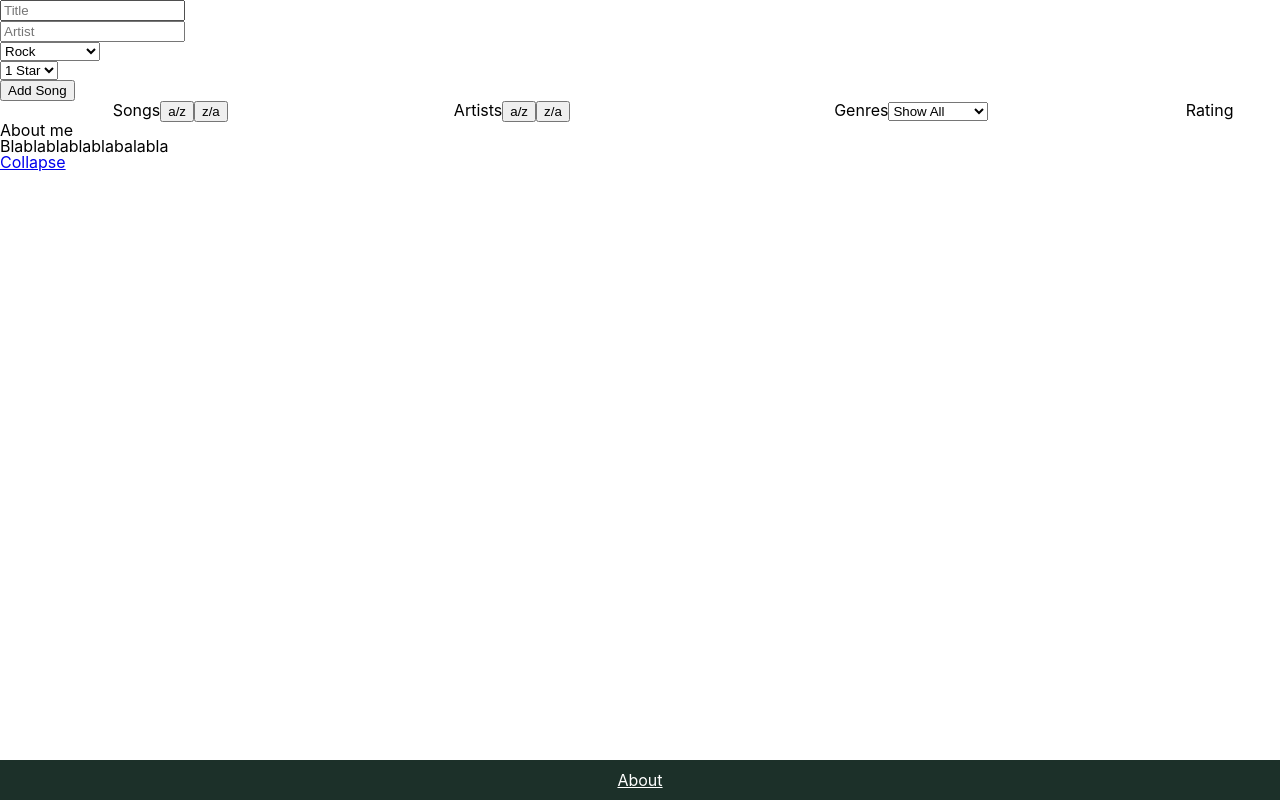
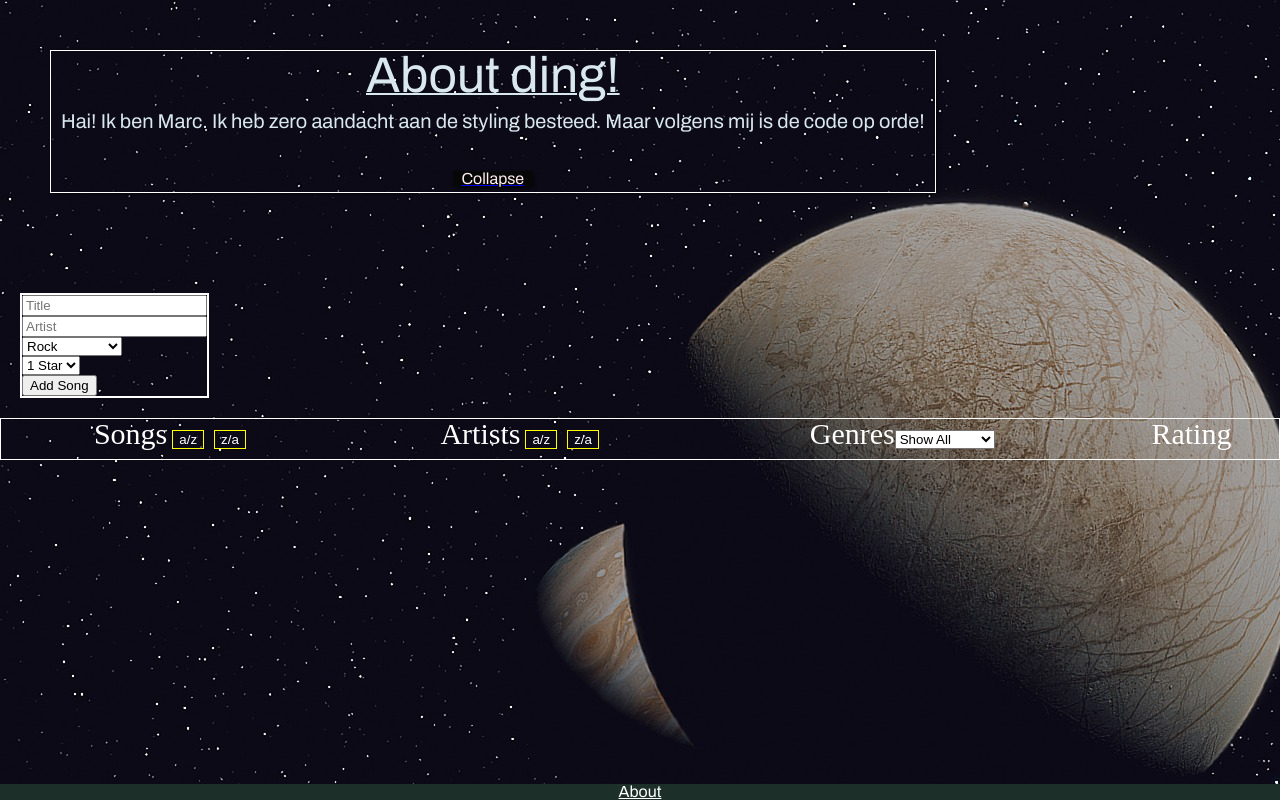
Before and after one commit to stuvxxx/songsaver, a React (Create React App) app: page /about in a window 1280 px wide. Built offline with nearby package versions, Linux system fonts and the light colour scheme.

Commit message:
KLAAHAAAR

```diff
--- a/package.json
+++ b/package.json
@@ -3,6 +3,10 @@
   "version": "0.1.0",
   "private": true,
   "dependencies": {
+    "@fortawesome/fontawesome-svg-core": "^6.1.1",
+    "@fortawesome/free-regular-svg-icons": "^6.1.1",
+    "@fortawesome/free-solid-svg-icons": "^6.1.1",
+    "@fortawesome/react-fontawesome": "^0.1.18",
     "@testing-library/jest-dom": "^5.16.4",
     "@testing-library/react": "^13.2.0",
     "@testing-library/user-event": "^13.5.0",
--- a/src/App.js
+++ b/src/App.js
@@ -10,21 +10,15 @@ import { BrowserRouter as Router, Route, Routes } from "react-router-dom";
 function App() {
   return (
       <Router>
-        <SongOverview />
         <Nav />
         <Routes>
-          <Route path="/" element={<Home />}/>
+          <Route path="/"/>
           <Route path="/about" element={<About />}/>
         </Routes>
-
+        <SongOverview />
       </Router>
   );
 }
 
-const Home = () => {
-  <div>
-    <h1>Bla</h1>
-  </div>
-}
 
 export default App;
--- a/src/Components/About.js
+++ b/src/Components/About.js
@@ -3,11 +3,13 @@ import { Link } from "react-router-dom";
 
 function About() {
     return(
-        <div>
-            <h1>About me</h1>
-            <p>Blablablablablabalabla</p>
+        <div className="about-container">
+            <h1>About ding!</h1>
+            <p>
+            Hai! Ik ben Marc. Ik heb zero aandacht aan de styling besteed. Maar volgens mij is de code op orde!
+            </p>
             <Link to="/">
-                <span>Collapse</span>
+                <div className="collapse-btn">Collapse</div>
             </Link>
         </div>
     )
--- /dev/null
+++ b/src/Styles/about.css
@@ -0,0 +1,37 @@
+.about-container {
+    display: flex;
+    justify-content: baseline;
+    align-items: center;
+    flex-direction: column;
+    height: 20vh;
+    color: rgb(217, 231, 238);
+    margin: 50px 100px 100px 50px;
+    position: relative;
+    box-shadow: 2px 2px 5px -2px #000000;
+    border: 1px solid white;
+    height: fit-content;
+    width: fit-content;
+  }
+
+.about-container h1 {
+    font-size: 50px;
+    text-decoration: underline 2px;
+}
+
+.about-container p {
+    text-align: center;
+    font-size: 20px;
+    padding: 10px;
+    padding-bottom: 40px;
+}
+
+.collapse-btn {
+    text-align: center;
+    margin-bottom: 5px;
+    width: 10vh;
+    height: 2vh;
+    background-color: rgb(8, 7, 7);
+    color: rgb(255, 238, 238);
+    text-decoration: none;
+    box-shadow: 2px 2px 5px -2px #000000;
+}
--- a/src/Styles/mainstyles.css
+++ b/src/Styles/mainstyles.css
@@ -1,13 +1,11 @@
+@import url('https://fonts.googleapis.com/css2?family=Archivo&display=swap');
+
+
 body {
     margin: 0;
-    font-family: -apple-system, BlinkMacSystemFont, 'Segoe UI', 'Roboto', 'Oxygen',
-      'Ubuntu', 'Cantarell', 'Fira Sans', 'Droid Sans', 'Helvetica Neue',
-      sans-serif;
+    font-family: 'Archivo', sans-serif;
     -webkit-font-smoothing: antialiased;
     -moz-osx-font-smoothing: grayscale;
+    background-image: url("planet.jpg");
+
   }
-
-  code {
-    font-family: source-code-pro, Menlo, Monaco, Consolas, 'Courier New',
-      monospace;
-  }
--- a/src/Styles/nav.css
+++ b/src/Styles/nav.css
@@ -2,12 +2,13 @@ nav {
     display: flex;
     justify-content: center;
     align-items: center;
-    min-height: 5vh;
+    min-height: 2vh;
     background-color: rgb(28, 48, 41);
     color: white;
     position: fixed;
     bottom: 0;
     width: 100%;
+    z-index: 1;
   }
 
   .nav-links {
--- /dev/null
+++ b/src/Styles/song-form.css
@@ -0,0 +1,8 @@
+.song-form-container {
+    border: 2px solid white;
+    width: fit-content;
+    height: fit-content;
+    margin-top: 20px;
+    margin-left: 20px;
+    margin-bottom: 20px;
+}
--- /dev/null
+++ b/src/Styles/song-table.css
@@ -0,0 +1,31 @@
+.song-table {
+    font-family: "Times New Roman", Times, serif;
+    font-size: 20px;
+    border: 1px solid #FFFFFF;
+    width: 80%;
+    color: white;
+  }
+
+.song-header {
+  font-size: 30px;
+  border-bottom: 1px solid #FFFFFF;
+}
+
+.sort-btn {
+  background-color: transparent;
+  color: white;
+  border: 1px yellow solid;
+  cursor: pointer;
+  margin: 5px;
+}
+
+.genre-menu {
+  color: black;
+  background-color: white;
+  margin-bottom: 10px;
+}
+
+.menu-option {
+  color: white;
+  background-color: transparent;
+}
--- a/src/index.js
+++ b/src/index.js
@@ -3,6 +3,9 @@ import ReactDOM from 'react-dom/client';
 import './Styles/stylereset.css'
 import './Styles/mainstyles.css'
 import './Styles/nav.css'
+import './Styles/about.css'
+import './Styles/song-form.css'
+import './Styles/song-table.css'
 import App from './App';
 import reportWebVitals from './reportWebVitals';
 
```
Also changed, not shown: src/Components/Shop.js (deleted, +0 -11 lines), src/Styles/planet.jpg (added), 1 other file (tests, documents, lock files or other folders).
